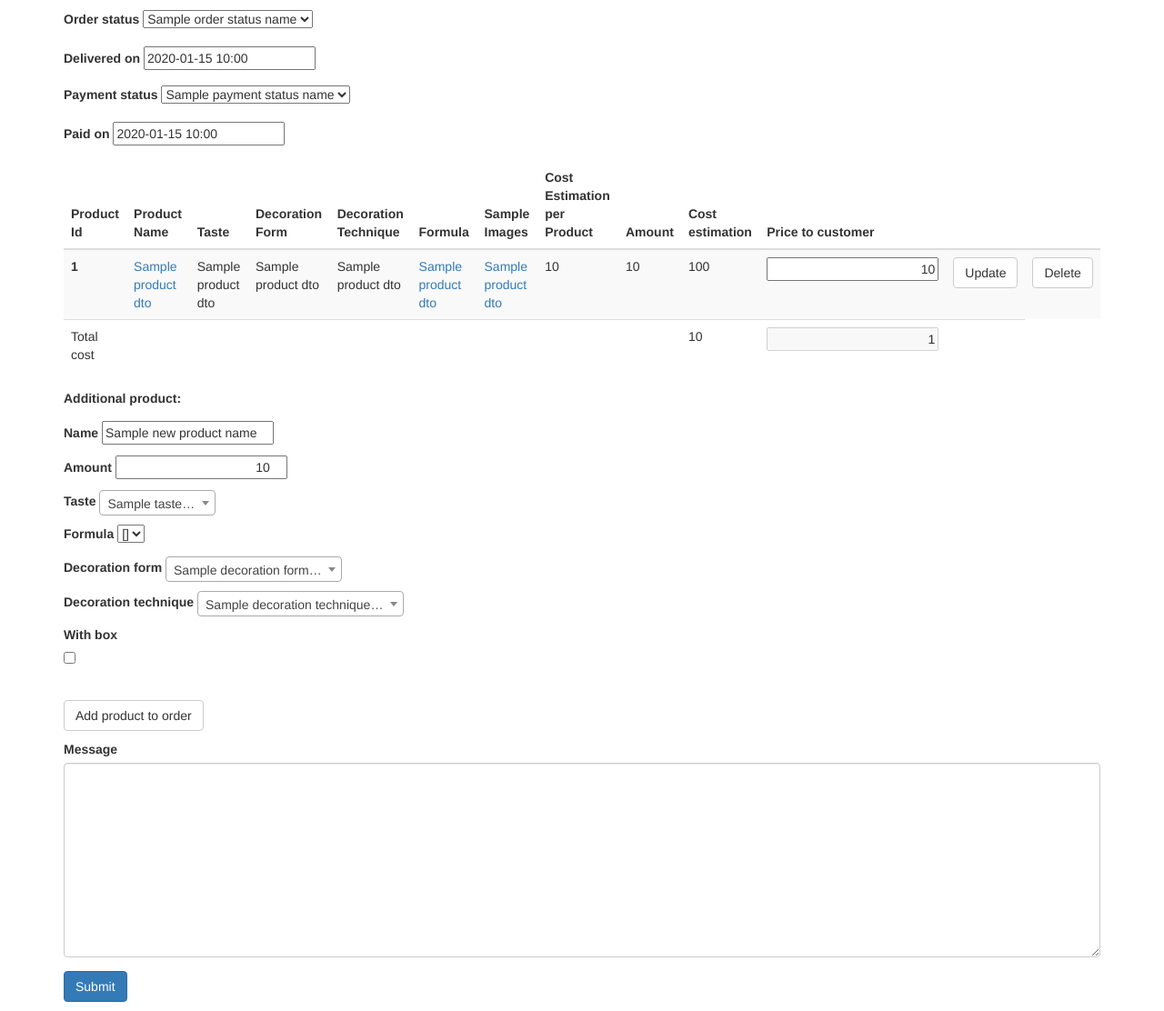
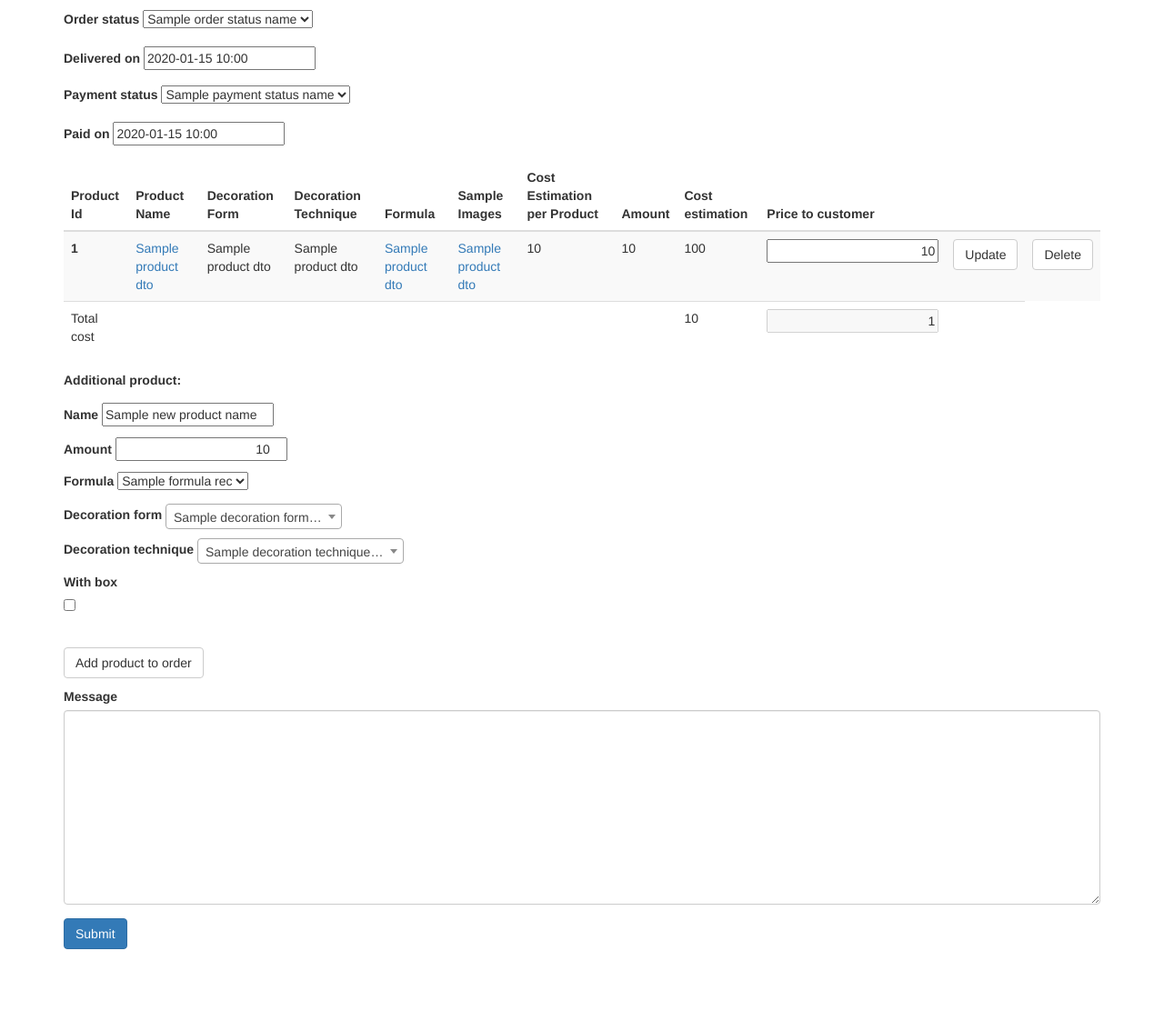
Before and after one commit to daotranminh/SCM, a Flask app: template init/templates/update_order.html in a window 1280 px wide. Shown: the part 285-1397 px from the top of the page at 91% size. After the commit the page ends 1329 px from the top, so only its background shows below. Run offline with Flask 2, Linux system fonts and the light colour scheme; the template is opened without the code that fills it: most values are stand-ins (such as "Sample title", 1, 10 or a date in 2020); parts of the project's set-up code (start-up, migrations or seed data) failed here and were passed over; some libraries are stand-ins or nearby versions.

Commit message:
Remove taste in product (in update_order)

```diff
--- a/app.py
+++ b/app.py
@@ -883,6 +883,7 @@ def add_order():
 
     if request.method == 'POST':
         print(request.form)
+
         try:
             customer_id, \
             ordered_on, \
@@ -1067,12 +1068,6 @@ def __extract_update_order_args(order_rec, args):
     else:
         product_amount_arg = int(product_amount_arg)
 
-    chosen_taste_id_arg = args.get('chosen_taste_id_arg')
-    if chosen_taste_id_arg is None or chosen_taste_id_arg == '':
-        chosen_taste_id_arg = -1
-    else:
-        chosen_taste_id_arg = int(chosen_taste_id_arg)
-
     chosen_formula_id_arg = args.get('chosen_formula_id_arg')
     if chosen_formula_id_arg is None or chosen_formula_id_arg == '':
         chosen_formula_id_arg = -1
@@ -1106,7 +1101,6 @@ def __extract_update_order_args(order_rec, args):
         message_arg, \
         new_product_name_arg, \
         product_amount_arg, \
-        chosen_taste_id_arg, \
         chosen_formula_id_arg, \
         chosen_decoration_form_id_arg, \
         chosen_decoration_techinque_id_arg, \
@@ -1121,7 +1115,13 @@ def __extract_product_prices_to_customer(props):
         if key.startswith('price_to_customer_'):
             product_id_str = key[len('price_to_customer_'):]
             product_id = int(product_id_str)
-            product_price = float(value)
+
+            product_price = 0
+            try:
+                product_price = float(value)
+            except ValueError:
+                pass
+
             product_prices_to_customer[product_id] = product_price
             order_price_to_customer += product_price
 
@@ -1142,7 +1142,6 @@ def update_order(order_id):
         message_arg, \
         new_product_name_arg, \
         product_amount_arg, \
-        chosen_taste_id_arg, \
         chosen_formula_id_arg, \
         chosen_decoration_form_id_arg, \
         chosen_decoration_techinque_id_arg, \
@@ -1159,11 +1158,7 @@ def update_order(order_id):
     delivery_method_recs = delivery_method_repo.get_all_delivery_methods()
     decoration_form_recs = decoration_form_repo.get_all_decoration_forms()
     decoration_technique_recs = decoration_technique_repo.get_all_decoration_techniques()
-
-    taste_recs = taste_repo.get_all_tastes()
-    taste_recs.insert(0, None)
-
-    taste_formula_dict, formula_dict = formula_manager.get_taste_formula_dict()
+    formula_recs = formula_repo.get_all_formulas()
 
     total_price_to_customer = 0
     for product_dto in product_dtos:
@@ -1192,7 +1187,6 @@ def update_order(order_id):
                                     paid_on=paid_on_arg,
                                     new_product_name=new_product_name_arg,
                                     product_amount=product_amount_arg,
-                                    chosen_taste_id=chosen_taste_id_arg,
                                     chosen_formula_id=chosen_formula_id_arg,
                                     chosen_decoration_form_id=chosen_decoration_form_id_arg,
                                     chosen_decoration_technique_id=chosen_decoration_techinque_id_arg,
@@ -1203,11 +1197,9 @@ def update_order(order_id):
                                     product_dtos=product_dtos,
                                     order_status_names=scm_constants.ORDER_STATUS_NAMES,
                                     payment_status_names=scm_constants.PAYMENT_STATUS_NAMES,
-                                    taste_recs=taste_recs,
                                     decoration_form_recs=decoration_form_recs,
                                     decoration_technique_recs=decoration_technique_recs,
-                                    taste_formula_dict=taste_formula_dict,
-                                    formula_dict=formula_dict,
+                                    formula_recs=formula_recs,
                                     total_price_to_customer=total_price_to_customer,
                                     price_to_customers=price_to_customers)
     elif request.method == 'POST':
@@ -1230,8 +1222,6 @@ def update_order(order_id):
             message = request.form['message']
 
             order_price_to_customer, product_prices_to_customer = __extract_product_prices_to_customer(request.form)
-            print(order_price_to_customer)
-            print(product_prices_to_customer)
             product_manager.update_prices_to_customer(product_prices_to_customer)
 
             order_manager.update_order(order_id,
@@ -1279,11 +1269,9 @@ def update_order(order_id):
                                                     product_dtos=product_dtos,
                                                     order_status_names=scm_constants.ORDER_STATUS_NAMES,
                                                     payment_status_names=scm_constants.PAYMENT_STATUS_NAMES,
-                                                    taste_recs=taste_recs,
                                                     decoration_form_recs=decoration_form_recs,
                                                     decoration_technique_recs=decoration_technique_recs,
-                                                    taste_formula_dict=taste_formula_dict,
-                                                    formula_dict=formula_dict,
+                                                    formula_recs=formula_recs,
                                                     total_price_to_customer=total_price_to_customer,
                                                     price_to_customers=price_to_customers)
 
--- a/init/static/scm.js
+++ b/init/static/scm.js
@@ -61,7 +61,6 @@ function extract_update_order_args()
 
     var newProductName = document.getElementById("new_product_name").value
     var product_amount = document.getElementById("product_amount").value
-    var tasteId = document.getElementById("taste_id").value
     var formulaId = document.getElementById("formula_id").value
     var decorationFormId = document.getElementById("decoration_form_id").value
     var decorationTechniqueId = document.getElementById("decoration_technique_id").value
@@ -88,12 +87,11 @@ function extract_update_order_args()
             message,                // 8
             newProductName,         // 9
             product_amount,         // 10
-            tasteId,                // 11
-            formulaId,              // 12
-            decorationFormId,       // 13
-            decorationTechniqueId,  // 14
-            withBox,                // 15
-            priceToCustomersStr]    // 16
+            formulaId,              // 11
+            decorationFormId,       // 12
+            decorationTechniqueId,  // 13
+            withBox,                // 14
+            priceToCustomersStr]    // 15
 }
 
 function delete_product_in_update_order(delete_btn)
@@ -125,12 +123,11 @@ function delete_product_in_update_order(delete_btn)
     var message = args[8]
     var newProductName = args[9]
     var product_amount = args[10]
-    var tasteId = args[11]
-    var formulaId = args[12]
-    var decorationFormId = args[13]
-    var decorationTechniqueId = args[14]
-    var withBox = args[15]
-    var priceToCustomersStr = args[16]
+    var formulaId = args[11]
+    var decorationFormId = args[12]
+    var decorationTechniqueId = args[13]
+    var withBox = args[14]
+    var priceToCustomersStr = args[15]
 
     currentHref = location.href
     currentHrefComponents = currentHref.split("/")
@@ -147,7 +144,6 @@ function delete_product_in_update_order(delete_btn)
         "&message_arg=" + message +
         "&new_product_name_arg=" + newProductName +
         "&product_amount_arg=" + product_amount +
-        "&taste_id_arg=" + tasteId +
         "&formula_id_arg=" + formulaId +
         "&decoration_form_id_arg=" + decorationFormId +
         "&decoration_technique_id_arg=" + decorationTechniqueId +
@@ -221,22 +217,15 @@ function add_new_product_to_order()
     var message = args[8]
     var newProductName = args[9]
     var product_amount = args[10]
-    var tasteId = args[11]
-    var formulaId = args[12]
-    var decorationFormId = args[13]
-    var decorationTechniqueId = args[14]
-    var withBox = args[15]
-    var priceToCustomersStr = args[16]
+    var formulaId = args[11]
+    var decorationFormId = args[12]
+    var decorationTechniqueId = args[13]
+    var withBox = args[14]
+    var priceToCustomersStr = args[15]
 
     if (newProductName == "")
     {
         alert("Please enter product's name!")
-        return false;
-    }
-
-    if (tasteId == "-1")
-    {
-        alert("Please choose a taste!")
         return false;
     }
 
@@ -255,7 +244,6 @@ function add_new_product_to_order()
         "&message_arg=" + message +
         "&new_product_name_arg=" + newProductName +
         "&product_amount_arg=" + product_amount +
-        "&taste_id_arg=" + tasteId +
         "&formula_id_arg=" + formulaId +
         "&decoration_form_id_arg=" + decorationFormId +
         "&decoration_technique_id_arg=" + decorationTechniqueId +
--- a/init/templates/update_order.html
+++ b/init/templates/update_order.html
@@ -86,7 +86,6 @@
               <tr>
                 <th>Product Id</th>
                 <th>Product Name</th>
-                <th>Taste</th>
                 <th>Decoration Form</th>
                 <th>Decoration Technique</th>
                 <th>Formula</th>
@@ -104,7 +103,6 @@
               <tr>
                 <td><label id="product_id_{{i}}">{{product_dtos[i].product_id}}</label></td>
                 <td><a href="{{ url_for('product_details', product_id=product_dtos[i].product_id) }}">{{product_dtos[i].product_name}}</a></td>
-                <td>{{product_dtos[i].taste_name}}</td>
                 <td>{{product_dtos[i].decoration_form_name}}</td>
                 <td>{{product_dtos[i].decoration_technique_name}}</td>
                 {% if product_dtos[i].formula_id is not none %}
@@ -127,12 +125,21 @@
                 <td>{{product_dtos[i].product_cost_estimation}}</td>
                 {% endif %}
 
+                {% if price_to_customers[product_dtos[i].product_id] is not none %}
                   <td><input type="text"
                     id="price_to_customer_{{product_dtos[i].product_id}}"
                     name="price_to_customer_{{product_dtos[i].product_id}}"
                     style="text-align: right"
                     onkeyup="update_total_price_to_customer(this)"
                     value="{{price_to_customers[product_dtos[i].product_id]}}"/></td>
+                {% else %}
+                  <td><input type="text"
+                    id="price_to_customer_{{product_dtos[i].product_id}}"
+                    name="price_to_customer_{{product_dtos[i].product_id}}"
+                    style="text-align: right"
+                    onkeyup="update_total_price_to_customer(this)"
+                    value="0"/></td>
+                {% endif %}
 
                 <td><a href="{{ url_for('update_product', product_id=product_dtos[i].product_id) }}"
                 class="btn btn-default pullright">Update</a></td>
@@ -142,7 +149,6 @@
               {% endfor %}
               <tr>
                 <td>Total cost</td>
-                <td></td>
                 <td></td>
                 <td></td>
                 <td></td>
@@ -170,34 +176,15 @@
         </p>
 
         <p>
-          <label for="taste_id">Taste</label>
-          <select id="taste_id" name="taste_id" onchange="update_order_taste_change(this)">
-          {% for taste_rec in taste_recs %}
-            {% if taste_rec is none %}
-              <option value="-1"></option>
+          <label for="formula_id">Formula</label>
+          <select id="formula_id" name="formula_id">
+            {% for formula_rec in formula_recs %}
+              {% if formula_rec.id == chosen_formula_id %}
+                <option value="{{formula_rec.id}}" selected>{{formula_rec.name}}</option>
               {% else %}
-              {% if taste_rec.id == chosen_taste_id %}
-                <option value="{{taste_rec.id}}" selected>{{taste_rec.name}}</option>
-              {% else %}
-              <option value="{{taste_rec.id}}">{{taste_rec.name}}</option>
-              {% endif %}
+                <option value="{{formula_rec.id}}">{{formula_rec.name}}</option>
               {% endif %}
             {% endfor %}
-          </select>
-        </p>
-
-        <p>
-          <label for="formula_id">Formula</label>
-          <select id="formula_id" name="formula_id">
-            {% if chosen_taste_id != -1 %}
-              {% for formula_id in taste_formula_dict[chosen_taste_id] %}
-                {% if formula_id == chosen_formula_id %}
-                  <option value="{{formula_id}}" selected>{{formula_dict[formula_id]}}</option>
-                {% else %}
-                  <option value="{{formula_id}}">{{formula_dict[formula_id]}}</option>
-                {% endif %}
-              {% endfor %}
-            {% endif %}
           </select>
           </p>
         <p>
@@ -261,9 +248,6 @@
   $('*[name=delivery_appointment]').appendDtpicker();
   $('*[name=delivered_on]').appendDtpicker();
   $('*[name=paid_on]').appendDtpicker();
-
-  var taste_formula_dict = {{taste_formula_dict | tojson}};
-  var formula_dict = {{formula_dict | tojson}}
 </script>
 
 {% endblock %}
```
Lines whose indentation alone changed are shown as unchanged.
